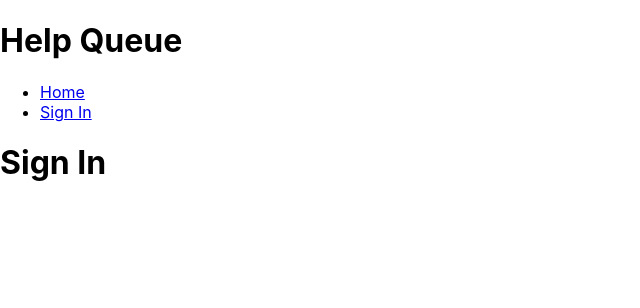
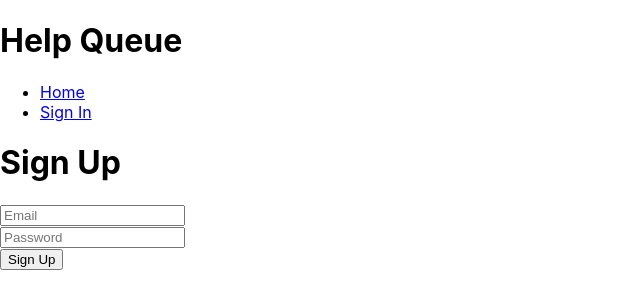
Before and after one commit to besure94/help-queue, a React (Create React App) app: page /sign-in in a window 1280 px wide. Shown: the top 308 px of the page, without its empty margins (0-640 px from the left). Built offline with nearby package versions, Linux system fonts and the light colour scheme; no server answers.

Commit message:
Add functionality for a user to sign up for an account and store it in firestore.

```diff
--- a/src/components/SignIn.js
+++ b/src/components/SignIn.js
@@ -1,8 +1,43 @@
-import React from "react";
+import React, { useState } from "react";
+import { auth } from './../firebase';
+import { createUserWithEmailAndPassword } from "firebase/auth";
 
-function SignIn(){
+function SignIn() {
+  const [signUpSuccess, setSignUpSuccess] = useState(null);
+
+  function doSignUp(event) {
+    event.preventDefault();
+    const email = event.target.email.value;
+    const password = event.target.password.value;
+    createUserWithEmailAndPassword(auth, email, password)
+      .then((userCredential) => {
+        setSignUpSuccess(`Welcome! You've successfully signed up, ${userCredential.user.email}!`);
+      })
+      .catch((error) => {
+        setSignUpSuccess(`There was an error signing up: ${error.message}.`);
+      });
+  }
+
   return (
-    <h1>Sign In</h1>
+    <React.Fragment>
+      <h1>Sign Up</h1>
+      {signUpSuccess}
+      <form onSubmit={doSignUp}>
+        <input
+          type="text"
+          name="email"
+          placeholder="Email"
+          required/>
+        <br/>
+        <input
+          type="password"
+          name="password"
+          placeholder="Password"
+          required/>
+        <br/>
+        <button type="submit">Sign Up</button>
+      </form>
+    </React.Fragment>
   );
 }
 
--- a/src/components/TicketControl.js
+++ b/src/components/TicketControl.js
@@ -3,7 +3,7 @@ import NewTicketForm from './NewTicketForm';
 import TicketList from './TicketList';
 import TicketDetail from './TicketDetail';
 import EditTicketForm from './EditTicketForm';
-import db from './../firebase.js';
+import { db } from './../firebase.js';
 import { collection, addDoc, onSnapshot, doc, updateDoc, deleteDoc } from 'firebase/firestore';
 
 function TicketControl() {
--- a/src/firebase.js
+++ b/src/firebase.js
@@ -1,5 +1,6 @@
 import { initializeApp } from "firebase/app";
 import { getFirestore } from 'firebase/firestore';
+import { getAuth } from "firebase/auth";
 
 const firebaseConfig = {
   apiKey: process.env.REACT_APP_FIREBASE_API_KEY,
@@ -11,6 +12,7 @@ const firebaseConfig = {
 }
 
 const app = initializeApp(firebaseConfig);
+const auth = getAuth(app);
 const db = getFirestore(app);
 
-export default db;
+export { db, auth };
```
